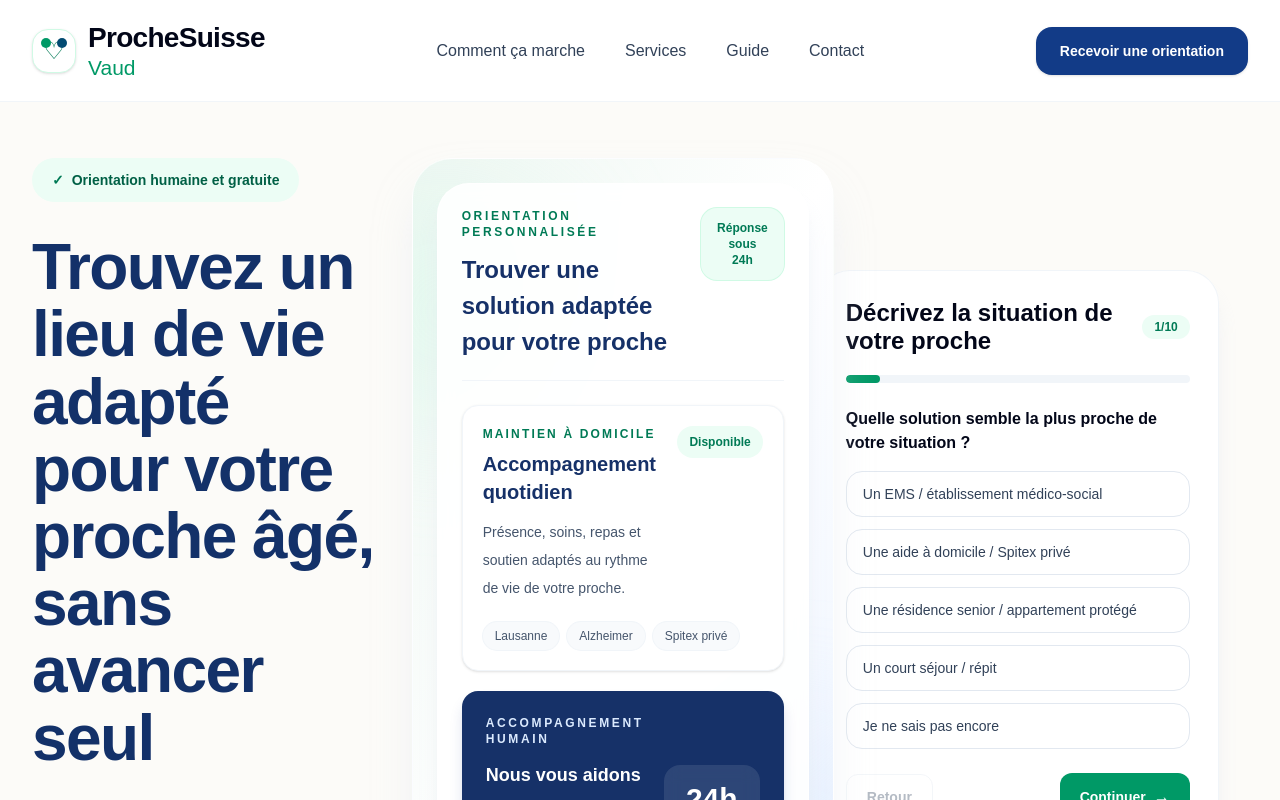
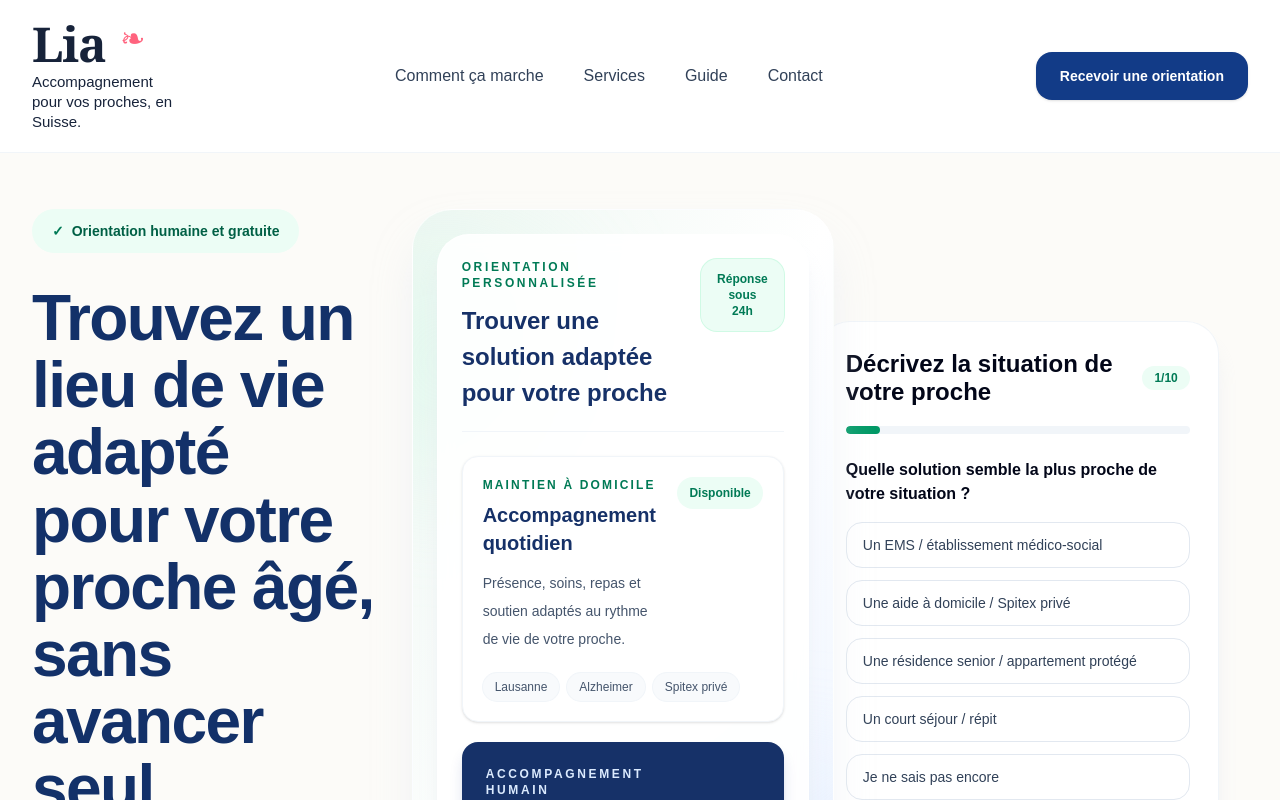
Before and after one commit to lucasruscio-hub/prochesuisse-vaud, a Next.js app: page / in a window 1280 px wide. Shown: the top 800 px of the page. Built offline with nearby package versions, Linux system fonts and the light colour scheme.

Commit message:
Start Lia rebrand and new visual direction

```diff
--- a/app/api/leads/route.js
+++ b/app/api/leads/route.js
@@ -64,9 +64,9 @@ export async function POST(request) {
       );
     }
 const emailResult = await resend.emails.send({
-  from: "ProcheSuisse <onboarding@resend.dev>",
+  from: "Lia <onboarding@resend.dev>",
   to: process.env.LEAD_NOTIFY_EMAIL,
-  subject: `Nouveau lead ProcheSuisse - ${body.need}`,
+  subject: `Nouveau lead Lia - ${body.need}`,
   html: `
     <h2>Nouveau lead ProcheSuisse</h2>
 
--- a/app/page.js
+++ b/app/page.js
@@ -174,12 +174,12 @@ const providerFilters = ["Tous", "EMS", "Aide à domicile", "Spitex privé", "La
 
 const faqs = [
   {
-    q: "ProcheSuisse Vaud est-il gratuit pour les familles ?",
+    q: "Lia est-il gratuit pour les familles ?",
     a: "Oui, la première orientation est gratuite. L’objectif est de vous aider à clarifier les options possibles avant de contacter les prestataires adaptés.",
   },
   {
     q: "Êtes-vous un prestataire médical ?",
-    a: "Non. ProcheSuisse Vaud n’est pas un prestataire médical et ne remplace pas l’avis d’un médecin, d’un CMS, d’un service social ou d’un professionnel de santé.",
+    a: "Non. Lia n’est pas un prestataire médical et ne remplace pas l’avis d’un médecin, d’un CMS, d’un service social ou d’un professionnel de santé.",
   },
   {
     q: "Pouvez-vous garantir une place en EMS ?",
@@ -195,23 +195,23 @@ const faqs = [
   },
   {
     q: "Que faire en cas d’urgence médicale ?",
-    a: "En cas d’urgence médicale ou de danger immédiat, contactez le 144 ou un professionnel de santé. ProcheSuisse Vaud n’est pas un service d’urgence.",
+    a: "En cas d’urgence médicale ou de danger immédiat, contactez le 144 ou un professionnel de santé. Lia n’est pas un service d’urgence.",
   },
 ];
 
 function Logo() {
   return (
-    <div className="flex items-center gap-3">
-      <div className="relative flex h-11 w-11 items-center justify-center rounded-2xl border border-emerald-100 bg-white shadow-sm">
-        <div className="absolute left-[8px] top-[8px] h-2.5 w-2.5 rounded-full bg-emerald-600" />
-        <div className="absolute right-[8px] top-[8px] h-2.5 w-2.5 rounded-full bg-sky-900" />
-        <div className="text-[24px] leading-none text-emerald-700">♡</div>
+    <div className="leading-tight">
+      <div className="relative inline-block">
+        <span className="font-serif text-[48px] font-semibold leading-none tracking-tight text-[#17233A]">
+          Lia
+        </span>
+        <span className="absolute -right-10 top-1 text-[30px] leading-none text-rose-400">
+          ❧
+        </span>
       </div>
-      <div className="leading-tight">
-        <div className="text-[22px] font-semibold tracking-tight text-slate-950 sm:text-[28px]">
-          ProcheSuisse
-        </div>
-        <div className="text-[17px] font-medium text-emerald-600 sm:text-[21px]">Vaud</div>
+      <div className="mt-1 max-w-[150px] text-[15px] leading-5 text-[#17233A]">
+        Accompagnement pour vos proches, en Suisse.
       </div>
     </div>
   );
@@ -413,7 +413,7 @@ const handleSubmit = async (event) => {
 
 Nous allons examiner les informations transmises afin de mieux comprendre la situation de votre proche et préparer une première orientation.
 
-ProcheSuisse Vaud n’est pas un service d’urgence.
+Lia n’est pas un service d’urgence.
         </p>
         <p className="mt-4 rounded-2xl bg-amber-50 p-4 text-xs leading-5 text-amber-800">
           En cas d’urgence médicale ou de danger immédiat, contactez le 144 ou un professionnel de santé.
@@ -579,11 +579,11 @@ ProcheSuisse Vaud n’est pas un service d’urgence.
           <div className="mt-4 space-y-3">
             <label className="flex items-start gap-3 rounded-xl bg-slate-50 p-4 text-xs leading-5 text-slate-600">
               <input type="checkbox" checked={formData.consentContact} onChange={(e) => updateField("consentContact", e.target.checked)} className="mt-1" required />
-              <span>J’accepte d’être contacté par ProcheSuisse Vaud au sujet de cette demande. Je comprends que ProcheSuisse Vaud n’est pas un prestataire médical et ne remplace pas l’avis d’un professionnel de santé.</span>
+              <span>J’accepte d’être contacté par Lia au sujet de cette demande. Je comprends que Lia n’est pas un prestataire médical et ne remplace pas l’avis d’un professionnel de santé.</span>
             </label>
             <label className="flex items-start gap-3 rounded-xl bg-slate-50 p-4 text-xs leading-5 text-slate-600">
               <input type="checkbox" checked={formData.consentMarketing} onChange={(e) => updateField("consentMarketing", e.target.checked)} className="mt-1" />
-              <span>J’accepte de recevoir des conseils et ressources de ProcheSuisse Vaud par e-mail. Je peux me désinscrire à tout moment.</span>
+              <span>J’accepte de recevoir des conseils et ressources de Lia par e-mail. Je peux me désinscrire à tout moment.</span>
             </label>
           </div>
         </div>
@@ -673,7 +673,7 @@ export default function ProcheSuisseVaudLandingPage() {
               </h1>
 
               <p className="mt-6 max-w-xl text-lg leading-8 text-slate-600 sm:text-xl sm:leading-9">
-                ProcheSuisse Vaud accompagne les familles dans le canton de Vaud pour comprendre les options possibles, comparer les solutions sérieuses et avancer vers le bon choix : maintien à domicile, résidence senior, court séjour, EMS ou accompagnement spécialisé.
+                Lia accompagne les familles dans le canton de Vaud pour comprendre les options possibles, comparer les solutions sérieuses et avancer vers le bon choix : maintien à domicile, résidence senior, court séjour, EMS ou accompagnement spécialisé.
               </p>
 
               <div className="mt-8 grid max-w-2xl gap-5 sm:grid-cols-3">
@@ -744,7 +744,7 @@ export default function ProcheSuisseVaudLandingPage() {
                 Exemples de solutions dans le canton de Vaud
               </h2>
               <p className="mt-4 max-w-2xl text-sm leading-6 text-slate-600 sm:text-base">
-                Chaque situation est différente. Voici quelques types de solutions que les familles explorent souvent avec ProcheSuisse Vaud.
+                Chaque situation est différente. Voici quelques types de solutions que les familles explorent souvent avec Lia.
               </p>
             </div>
             <a href="#form" className="text-sm font-semibold text-emerald-700 hover:text-emerald-800">
@@ -857,7 +857,7 @@ export default function ProcheSuisseVaudLandingPage() {
             <div>
               <p className="text-sm font-semibold uppercase tracking-[0.2em] text-[#123b87]">Phase de lancement</p>
               <h2 className="mt-3 text-3xl font-semibold leading-tight text-[#163168]">
-                Nous construisons ProcheSuisse Vaud avec les premières familles.
+                Nous construisons Lia avec les premières familles.
               </h2>
             </div>
             <div className="space-y-4 text-sm leading-7 text-slate-700">
@@ -865,7 +865,7 @@ export default function ProcheSuisseVaudLandingPage() {
                 Un accompagnement humain pour avancer plus clairement
               </p>
               <p className="rounded-2xl bg-white/75 p-4 ring-1 ring-white">
-                <strong className="text-slate-950">Important :</strong> ProcheSuisse Vaud n’est pas un prestataire médical, ne garantit pas de place en EMS et ne remplace pas l’avis d’un médecin, d’un CMS, d’un service social ou d’un professionnel de santé.
+                <strong className="text-slate-950">Important :</strong> Lia n’est pas un prestataire médical, ne garantit pas de place en EMS et ne remplace pas l’avis d’un médecin, d’un CMS, d’un service social ou d’un professionnel de santé.
               </p>
             </div>
           </div>
@@ -939,7 +939,7 @@ export default function ProcheSuisseVaudLandingPage() {
           </div>
 
           <div className="border-t border-slate-100 bg-[#eef4e7] px-5 py-4 text-center text-xs text-slate-600">
-            Vos données sont sécurisées et confidentielles. Nous ne partageons jamais vos informations sans votre accord. · © 2026 ProcheSuisse Vaud – Tous droits réservés.
+            Vos données sont sécurisées et confidentielles. Nous ne partageons jamais vos informations sans votre accord. · © 2026 Lia – Tous droits réservés.
           </div>
         </footer>
       </main>
```
